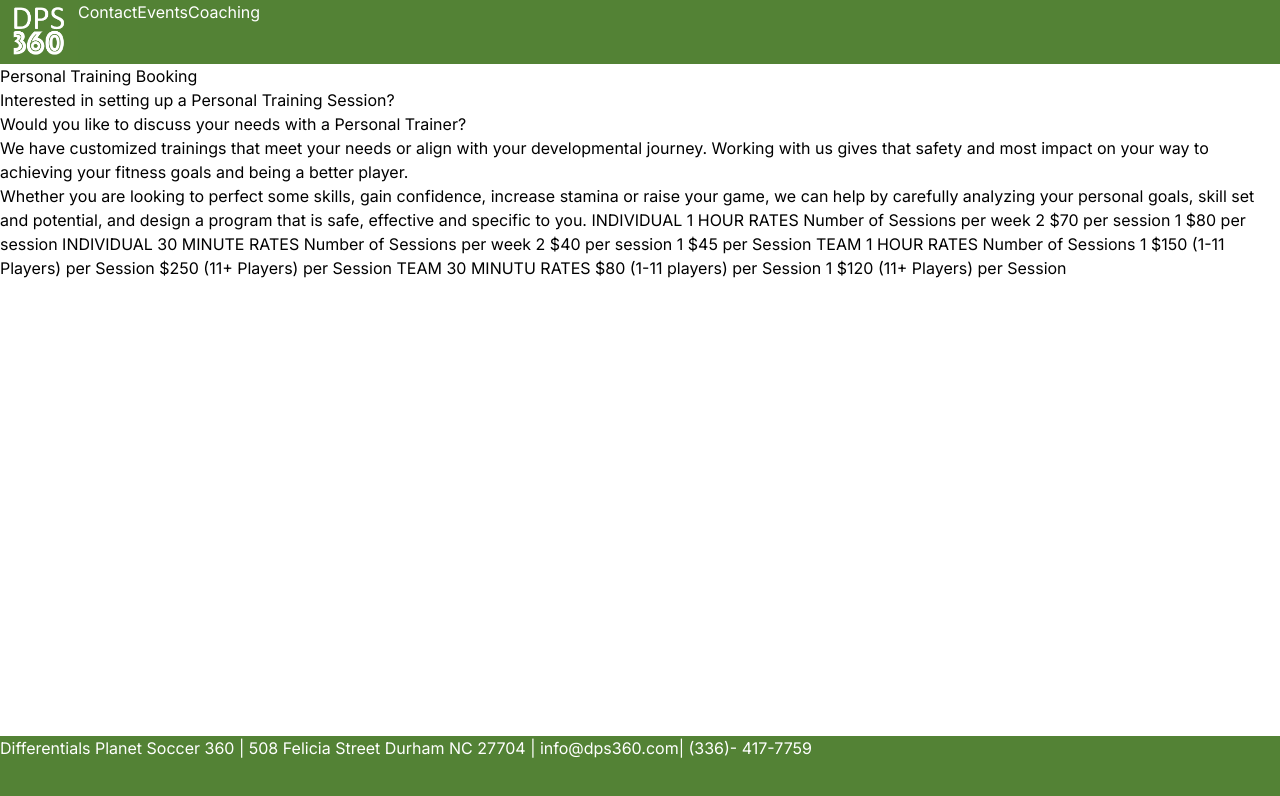
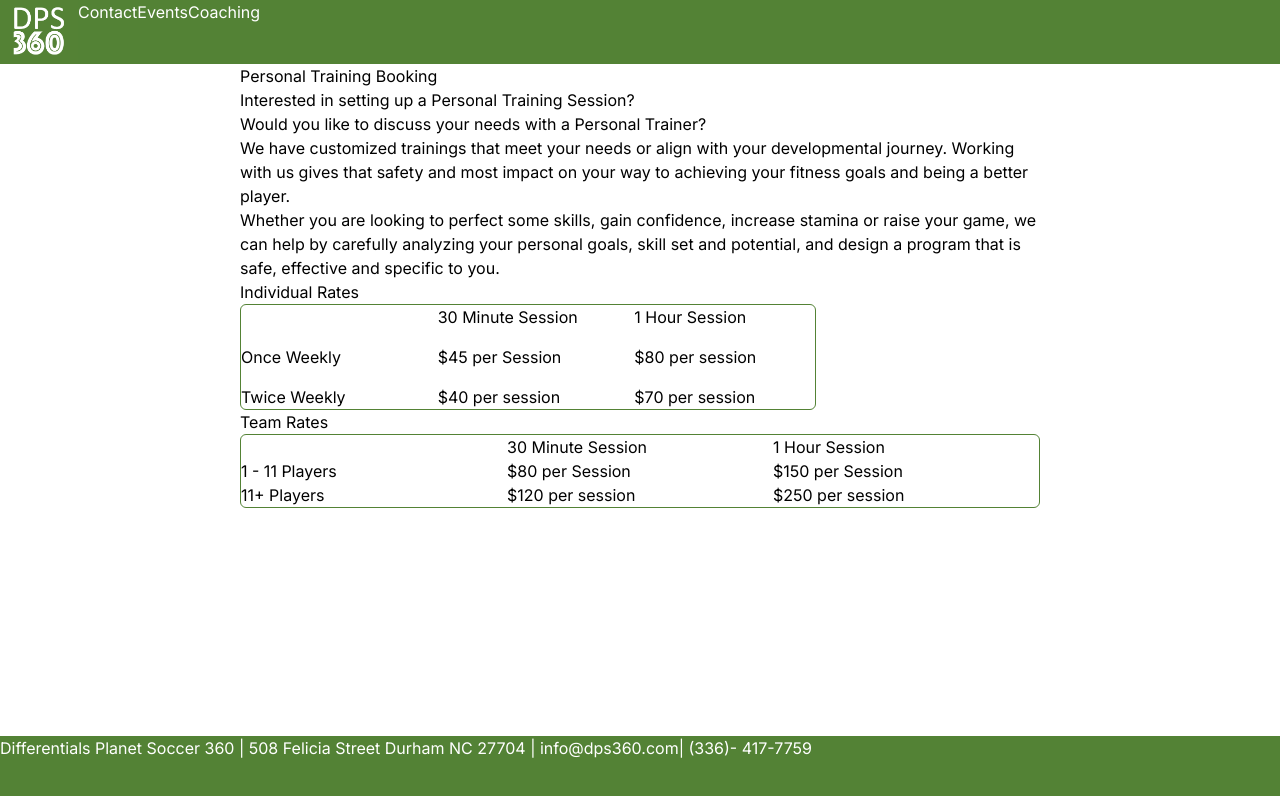
Before and after one commit to wzsamuels/dps360, a Next.js app: page /coaching in a window 1280 px wide. Shown: the top 796 px of the page. Built offline with nearby package versions, Linux system fonts and the light colour scheme.

Commit message:
Organize coaching rates into tables

```diff
--- a/app/coaching/page.tsx
+++ b/app/coaching/page.tsx
@@ -1,51 +1,39 @@
 const CoachingPage = () => {
   return (
-    <div>
+    <div className="max-w-[800px] mx-auto">
       <h1>Personal Training Booking</h1>
-    <p>Interested in setting up a Personal Training Session?</p>
-    <p>Would you like to discuss your needs with a Personal Trainer?</p>
-    <p>We have customized trainings that meet your needs or align with your developmental journey. Working with us gives that safety and most impact on your way to achieving your fitness goals and being a better player. </p>
-    <p>
-Whether you are looking to perfect some skills, gain confidence, increase stamina or raise your game, we can help by carefully analyzing your personal goals, skill set and potential, and design a program that is safe, effective and specific to you.
-INDIVIDUAL 1 HOUR RATES
-Number of Sessions per week
- 2
-$70
-per session
-
-1
-$80
-per session
-
-INDIVIDUAL 30 MINUTE RATES
-Number of Sessions per week
-2
-$40
-per session
-
-1
-$45
-per Session
-
-
-TEAM 1 HOUR RATES
-Number of Sessions
-1
-$150 (1-11 Players)
-per Session
-
-$250 (11+ Players)
-per Session
-
-TEAM 30 MINUTU RATES
-
-$80 (1-11 players)
-per Session
-1
-$120 (11+ Players)
-per Session
-
-    </p>
+      <p>Interested in setting up a Personal Training Session?</p>
+      <p>Would you like to discuss your needs with a Personal Trainer?</p>
+      <p>We have customized trainings that meet your needs or align with your developmental journey. Working with us gives that safety and most impact on your way to achieving your fitness goals and being a better player. </p>
+      <p>Whether you are looking to perfect some skills, gain confidence, increase stamina or raise your game, we can help by carefully analyzing your personal goals, skill set and potential, and design a program that is safe, effective and specific to you. </p>
+      <div className="">
+        <h2>Individual Rates</h2>
+        <div className="grid grid-cols-3 grid-rows-3 rounded-md border-themeGreen border gap-4 max-w-xl">
+          <div></div>
+          <div>30 Minute Session</div>
+          <div>1 Hour Session</div>
+          <div>Once Weekly</div>
+          <div>$45 per Session</div>
+          <div>$80 per session</div>
+          <div>Twice Weekly</div>
+          <div>$40 per session</div>
+          <div>$70 per session</div>
+        </div>
+      </div>
+      <div>
+        <h2>Team Rates</h2>
+        <div className="grid grid-cols-3 grid-rows-3 rounded-md border-themeGreen border">
+          <div></div>
+          <div>30 Minute Session</div>
+          <div>1 Hour Session</div>
+          <div>1 - 11 Players</div>
+          <div>$80 per Session</div>
+          <div>$150 per Session</div>
+          <div>11+ Players</div>
+          <div>$120 per session</div>
+          <div>$250 per session</div>
+        </div>
+      </div>
     </div>
   )
 }
```
